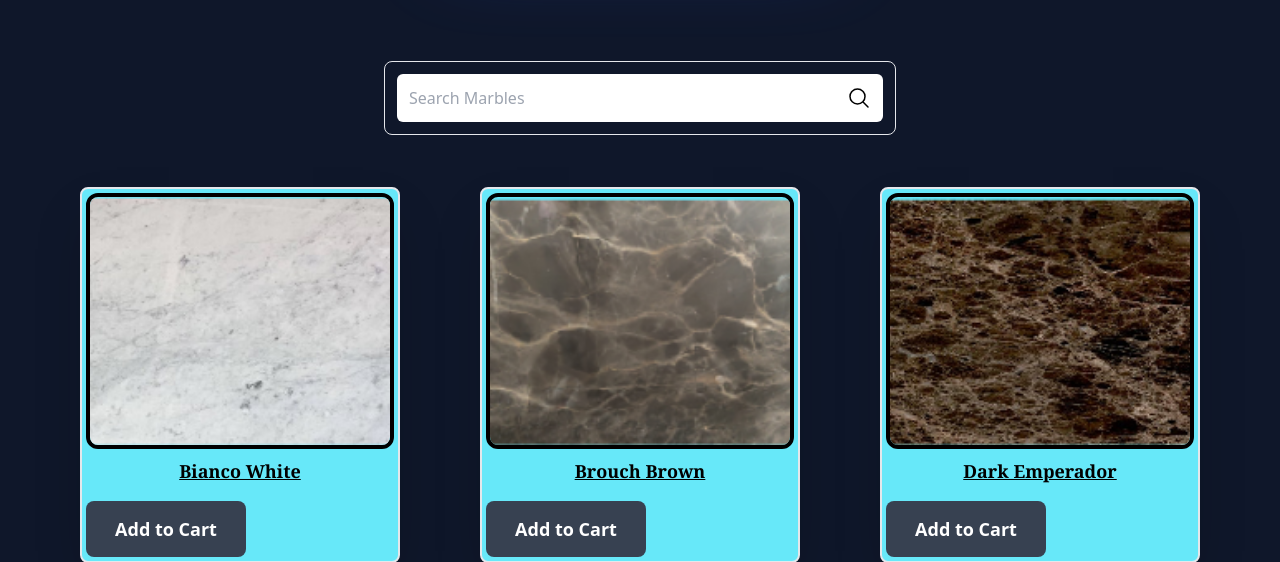
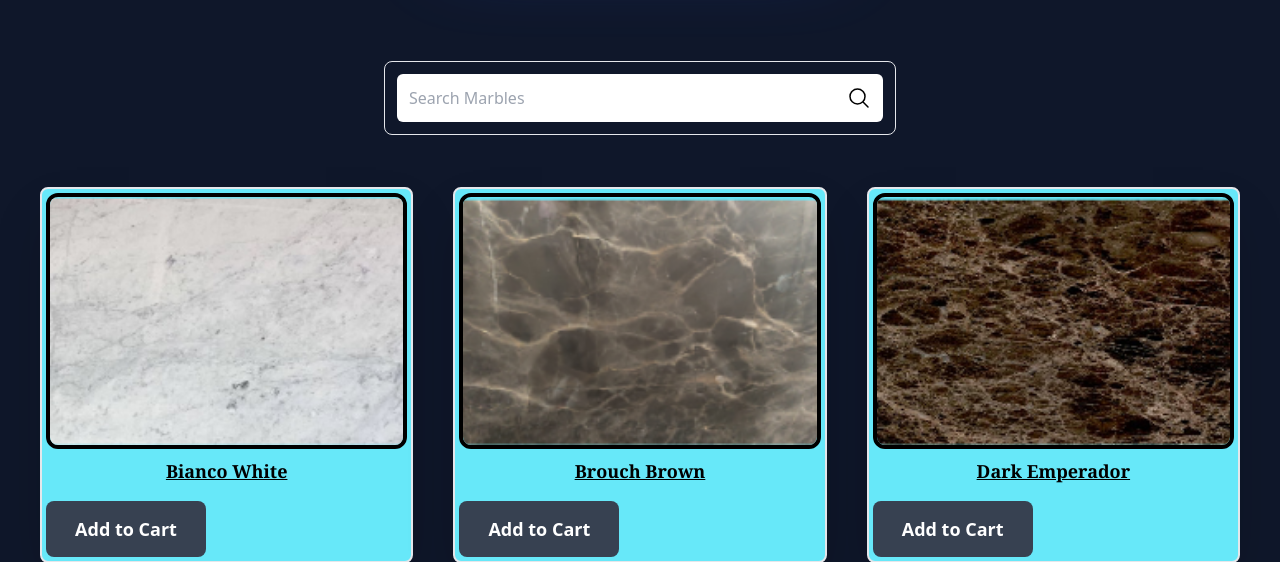
Before and after one commit to sharmajai0309/MarbelMart, a website: page ImportedMarbles/Imported Marbles.html in a window 1280 px wide. Shown: the part 163-725 px from the top of the page. Drawn offline with nearby package versions, Linux system fonts and the light colour scheme.

Commit message:
bugs Detect

```diff
--- a/ImportedMarbles/Imported Marbles.html
+++ b/ImportedMarbles/Imported Marbles.html
@@ -74,7 +74,7 @@
 
 
   <!-- Product Container -->
-  <div id="products" class="grid grid-cols-1 sm:grid-cols-2 lg:grid-cols-3 py-3 gap-20 px-20 ">
+  <div id="products" class="grid grid-cols-1 sm:grid-cols-2 lg:grid-cols-3 py-3 gap-10 px-10 ">
     <!-- Products will be dynamically rendered here -->
   </div>
 
@@ -108,12 +108,15 @@
         <button id="close-cart-btn" class="text-red-500 text-xl absolute top-4 right-4">&times;</button>
         <div id="cart-container" class="mt-4"></div>
         <!-- Close Button for Both Modals -->
-        <button id="close-btn" class="text-red-500 text-xl absolute top-4 right-4">
+        <!-- <button id="close-btn" class="text-red-500 text-xl absolute top-4 right-4">
           Close
-        </button>
+        </button> -->
+
 
         <button id="send-request-btn" class="mt-4 bg-green-500 text-white px-4 py-2 rounded w-full" disabled>Send
           Request</button>
+
+
 
 
       </div>
```
